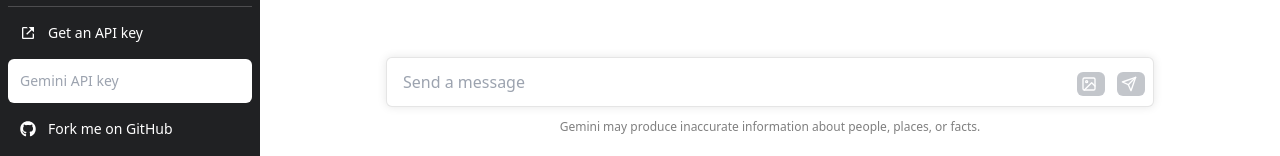
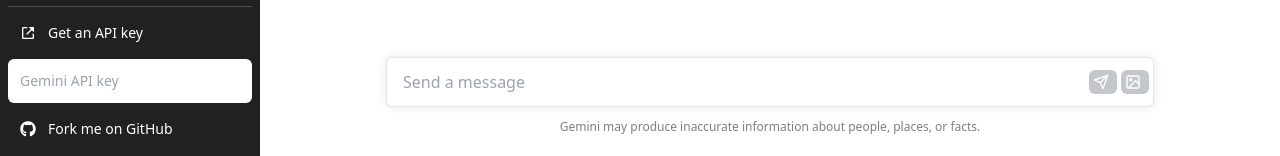
Before and after one commit to Monte9/nextjs-tailwindcss-chatgpt-clone, a Next.js app: page / in a window 1280 px wide. Shown: the part 641-797 px from the top of the page. Built offline with nearby package versions, Linux system fonts and the light colour scheme.

Commit message:
fix: fix css buttons

```diff
--- a/src/components/Chat.tsx
+++ b/src/components/Chat.tsx
@@ -297,6 +297,7 @@
                 </div>
               ) : null}
               <div className="flex flex-col w-full py-2 flex-grow md:py-3 md:pl-4 relative border border-black/10 bg-white dark:border-gray-900/50 dark:text-white dark:bg-gray-700 rounded-md shadow-[0_0_10px_rgba(0,0,0,0.10)] dark:shadow-[0_0_15px_rgba(0,0,0,0.10)]">
+                <div className='flex justify-end'>
                 <textarea
                   ref={textAreaRef}
                   value={message}
@@ -331,14 +332,13 @@
                   <button
                       disabled={isLoading || message?.length === 0}
                       onClick={sendMessage}
-                  className="absolute p-1 rounded-md bottom-1.5 md:bottom-2.5 bg-transparent disabled:bg-gray-500 right-1 md:right-2 disabled:opacity-40"
-                >
-                  <FiSend className="h-4 w-4 mr-1 text-white " />
+                      className="mr-1 p-1 rounded-md bg-transparent disabled:bg-gray-500 justify-self-end right-1 md:right-12 disabled:opacity-40">
+                    <FiSend className="h-4 w-4 mr-1 text-white "/>
                   </button>
                   <input
                       type="file"
                       ref={fileInputRef}
-                  style={{ display: 'none' }}
+                      style={{display: 'none'}}
                       onChange={handleChange}
                       accept=".png, .jpg, .jpeg"
                       multiple
@@ -347,10 +347,10 @@
                       disabled={selectedModel.id === GEMINI_PRO_MODEL.id}
                       onClick={handleFileButtonClick}
                       title={i18n.ONLY_AVAILABLE}
-                  className="absolute p-1 rounded-md bottom-1.5 md:bottom-2.5 bg-transparent disabled:bg-gray-500 right-1 md:right-12 disabled:opacity-40"
-                >
-                  <FiImage className="h-4 w-4 mr-1 text-white " />
+                      className="mr-1 p-1 rounded-md bg-transparent disabled:bg-gray-500 justify-self-end right-1 md:right-12 disabled:opacity-40">
+                    <FiImage className="h-4 w-4 mr-1 text-white "/>
                   </button>
+                </div>
               </div>
             </div>
           </form>
```
Lines whose indentation alone changed are shown as unchanged.
